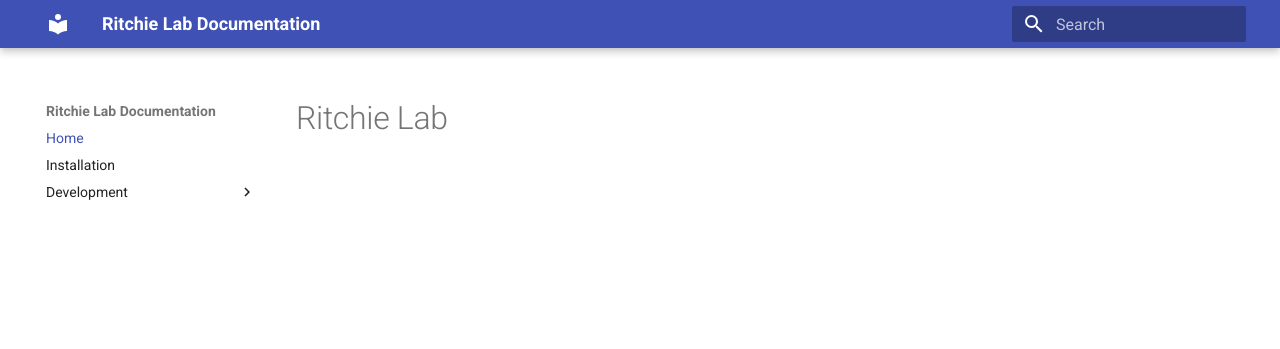
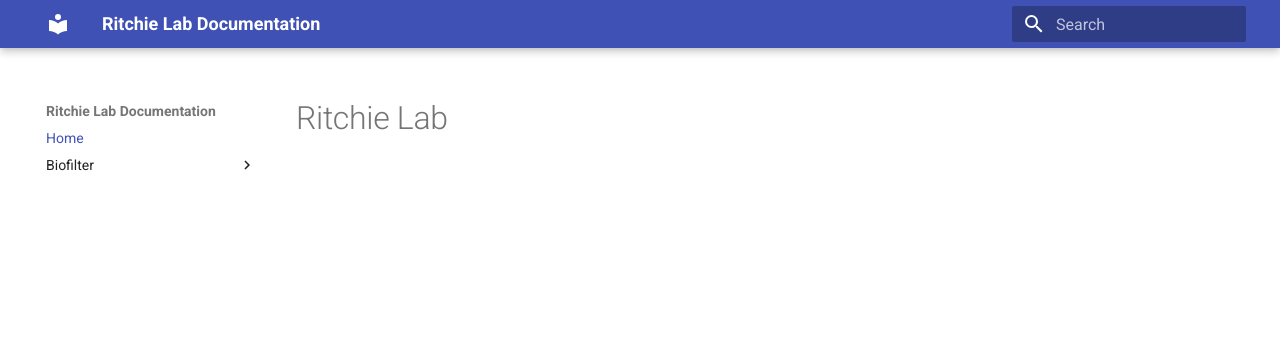
Before and after one commit to RitchieLab/ritchielab_readthedocs, an MkDocs documentation site: the page built from docs/index.md, in a window 1280 px wide. Shown: the top 349 px of the page. Built offline with MkDocs 1.6.1 and Material for MkDocs 9.7.7, drawn with Linux system fonts in a browser that asks for light colours; part of the change alters nothing that is shown.

Commit message:
modify mkdocs.yml nav

```diff
--- a/mkdocs.yml
+++ b/mkdocs.yml
@@ -2,10 +2,11 @@ site_name: Ritchie Lab Documentation
 
 nav:
   - Home: index.md
-  - Installation: Installation.md
-  - Development:
-    - Biofilter: Development/Biofilter.md
-    - LOKI: Development/Loki.md
+  - Biofilter:
+    - Installation: Installation.md
+    - Development:
+      - Biofilter: Development/Biofilter.md
+      - LOKI: Development/Loki.md
 
 theme:
   name: "material"
```
